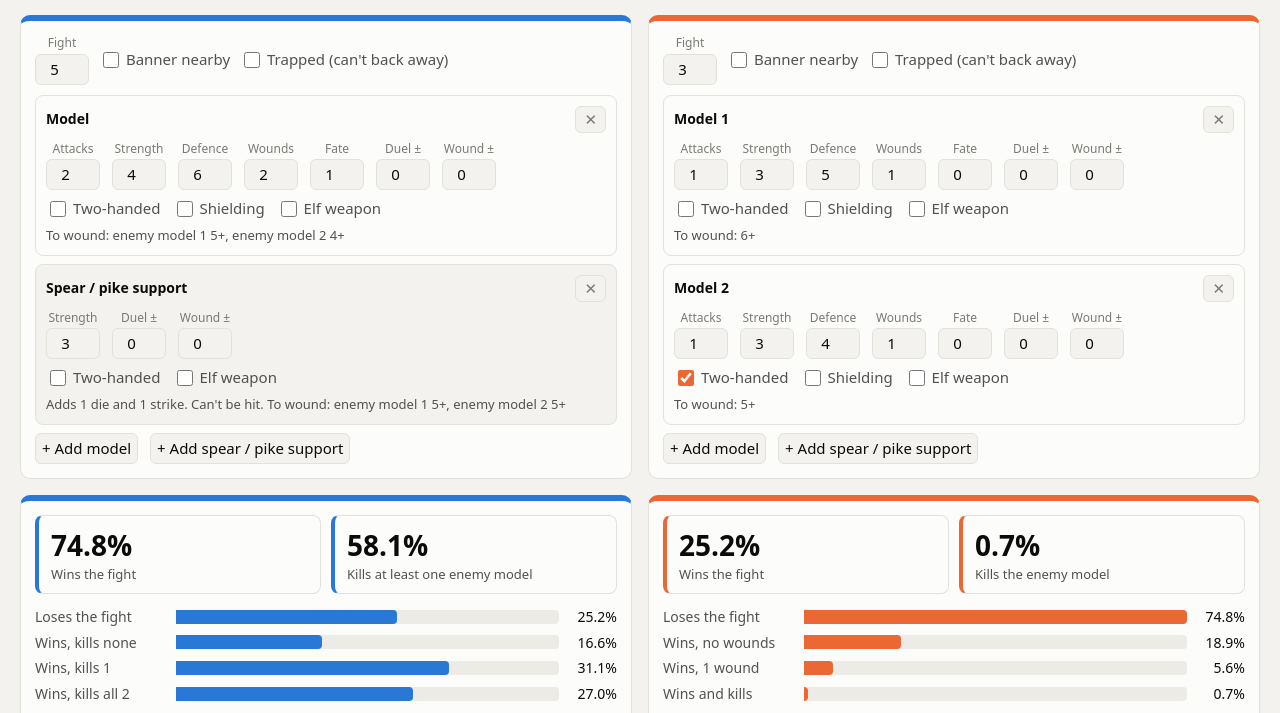
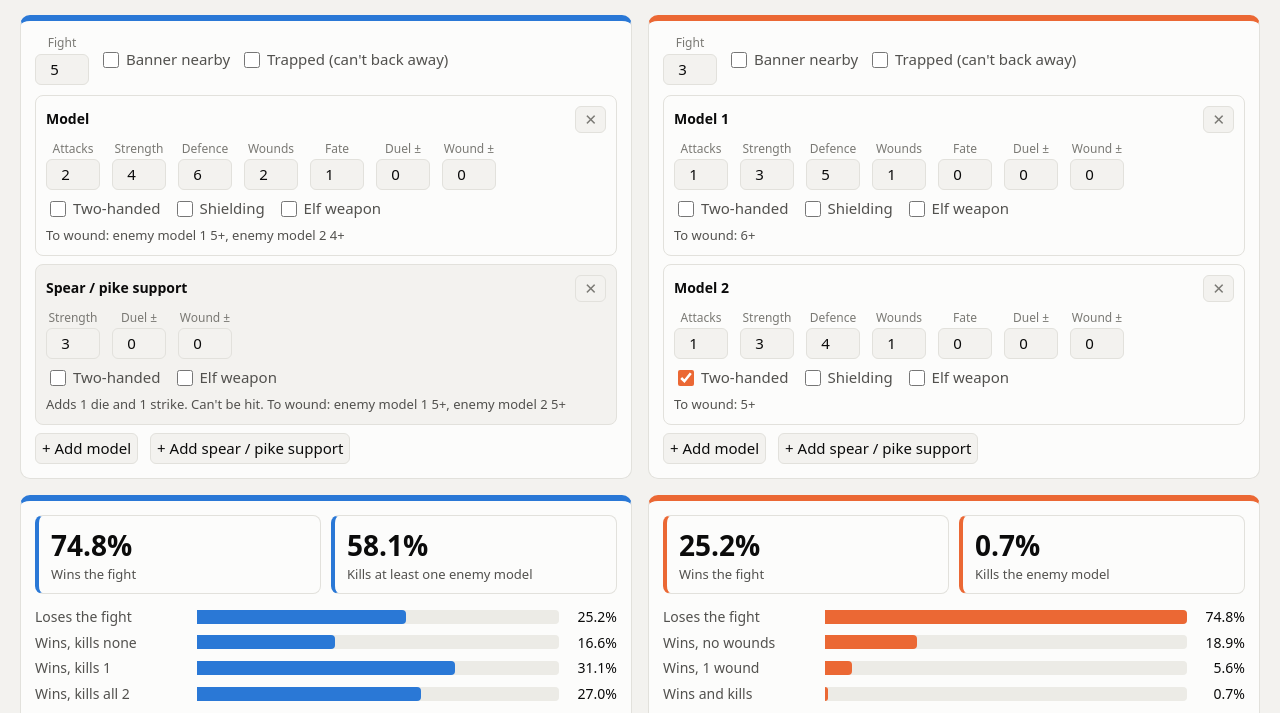
Before and after one commit to Conrad-N/mesbg-calc, a plain HTML site: page index.html in a window 1280 px wide. Shown: the part 77-790 px from the top of the page. Drawn offline with Linux system fonts and the light colour scheme.

Commit message:
Wider bar labels

```diff
--- a/index.html
+++ b/index.html
@@ -56,7 +56,7 @@
   .split { display: grid; grid-template-columns: 1fr 1fr; gap: 24px; margin-top: 16px; }
   @media (max-width: 700px) { .split { grid-template-columns: 1fr; } }
   h3 { margin: 0 0 8px; font-size: 15px; }
-  .bar { display: grid; grid-template-columns: 9.5em 1fr 3.6em; gap: 8px; align-items: center; padding: 3px 0; font-size: 14px; }
+  .bar { display: grid; grid-template-columns: 11em 1fr 3.6em; gap: 8px; align-items: center; padding: 3px 0; font-size: 14px; }
   .bar .t { color: var(--text2); }
   .bar .v { text-align: right; font-variant-numeric: tabular-nums; }
   .track { height: 14px; background: var(--track); border-radius: 0 4px 4px 0; }
```
